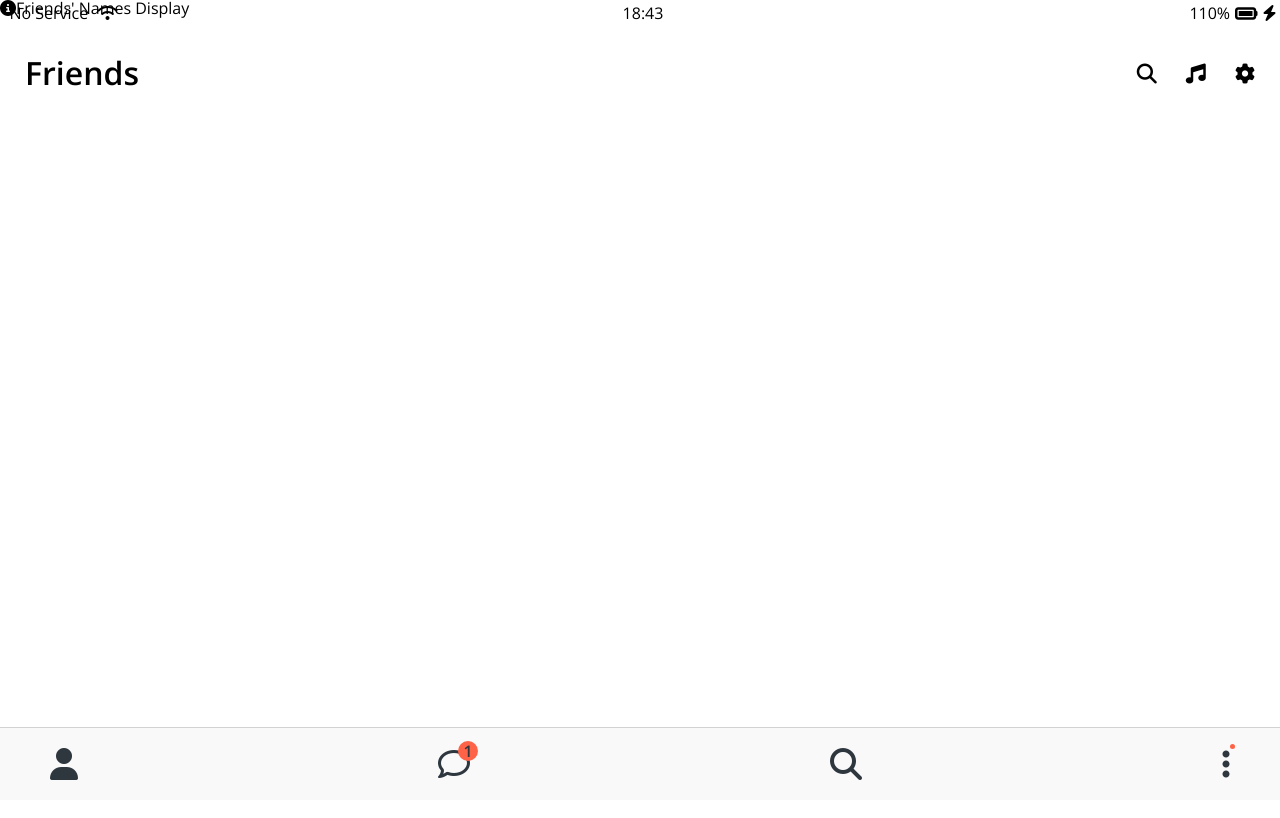
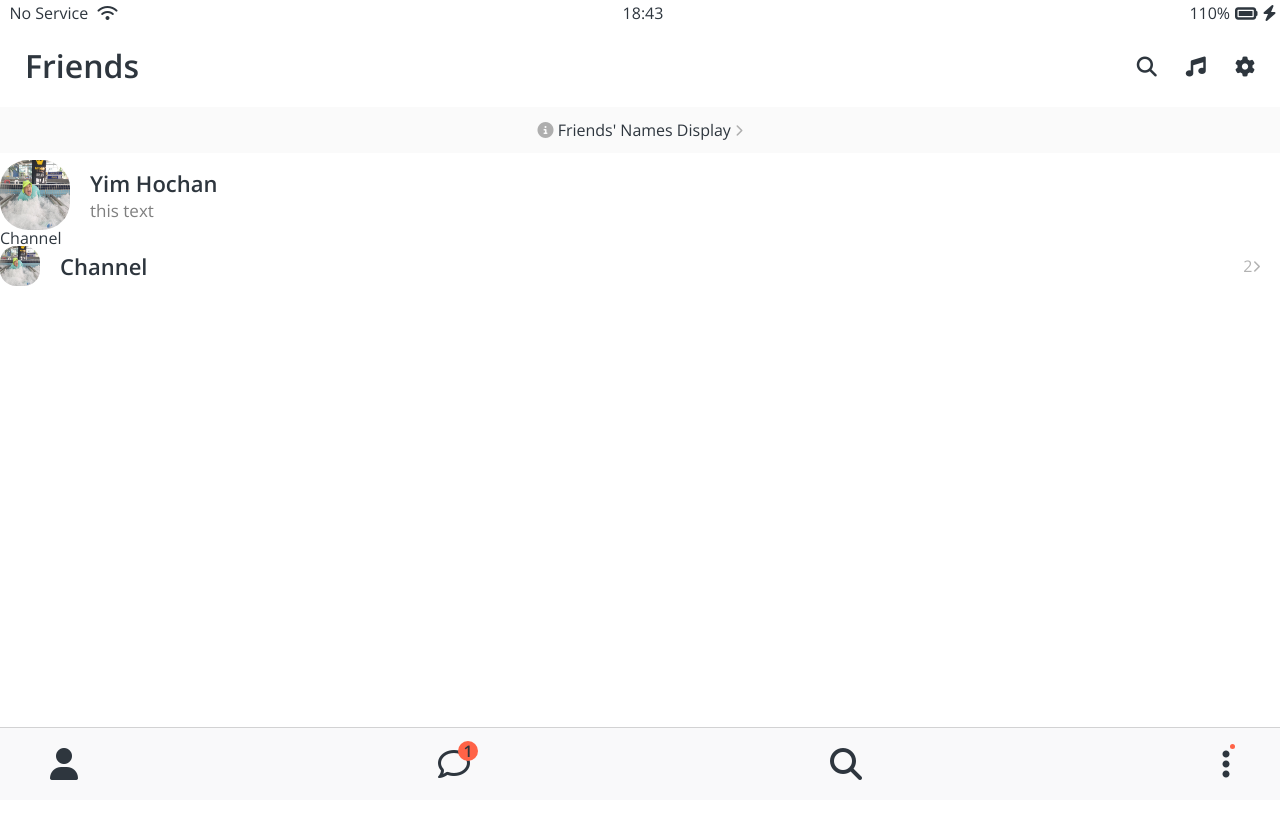
Before and after one commit to gooksu3/kokoa-clone-2020, a plain HTML site: page friends.html in a window 1280 px wide. Shown: the top 818 px of the page. Drawn offline with nearby package versions, Linux system fonts and the light colour scheme.

Commit message:
add some

```diff
--- a/css/component/screen-header.css
+++ b/css/component/screen-header.css
@@ -1,12 +1,13 @@
 .screen-header{
     position:fixed;
-    top:32px;
+    top:25px;
     width:100%;
     display:flex;
     padding:25px;
     box-sizing: border-box;
     justify-content: space-between;
     align-items: center;
+    background-color: white;
 }
 .screen-header__title{
     font-size:32px;
--- a/css/component/status-bar.css
+++ b/css/component/status-bar.css
@@ -5,6 +5,7 @@
     display:flex;
     justify-content: center;
     padding:5px 3px;
+    background-color: white;
 }
 .status-bar__column{
     width:33%;
--- /dev/null
+++ b/css/component/user-component.css
@@ -0,0 +1,24 @@
+.user-component{
+    display:flex;
+    margin-top:160px;
+}
+
+.user-component__column:first-child{
+    display:flex;
+    align-items: center;
+}
+.user-component__avatar{
+    height:70px;
+    width:70px;
+    border-radius: 40%;
+    margin-right:20px;
+}
+.user-component__title{
+    font-weight:600;
+    font-size: 22px;
+}
+.user-component__subtitle{
+    margin-top:8px;
+    font-size:17px;
+    color:rgba(0,0,0,0.5)
+}
--- a/css/screens/friends.css
+++ b/css/screens/friends.css
@@ -0,0 +1,35 @@
+#friends-display-link{
+    position:fixed;
+    top:107px;
+    text-align:center;
+    width:100%;
+    background-color: #fafafa;
+    padding:15px 0px;
+    font-size:16px
+}
+#friends-display-link i{
+    color:rgba(0,0,0,0.3);
+}
+.channel{
+    width:100%;
+}
+.channel__list{
+    display:flex;
+    justify-content: space-between;
+}
+.channel__list__column2{
+    display:flex;
+    align-items: center;
+    margin:0px 20px;
+}
+.channel__list__column2 span{
+    color:rgba(0,0,0,0.3);
+}
+.channel__list__column2 i{
+    color:rgba(0,0,0,0.3);
+}
+
+.channel img{
+    height: 40px;
+    width:40px;
+}
--- a/css/styles.css
+++ b/css/styles.css
@@ -5,13 +5,16 @@
 @import "component/status-bar.css";
 @import "component/nav-bar.css";
 @import "component/screen-header.css";
+@import "component/user-component.css";
 /* Screens */
 @import "screens/login-form.css";
+@import "screens/friends.css";
 
 
 body{
     font-family:"Open Sans", 'Arial Narrow', Arial, sans-serif;
     height:1000vh;
+    color:#2e363e;
 }
 .welcome-header{
     margin:90px 0px;
--- a/friends.html
+++ b/friends.html
@@ -55,7 +55,32 @@
             <span><i class="fa-solid fa-gear fa-lg"></i></span>
         </div>
     </header>
-    <a id="friends-display-link"><i class="fa-solid fa-circle-info"></i>Friends' Names Display</a>
+    <a id="friends-display-link"><i class="fa-solid fa-circle-info"></i>  Friends' Names Display <i class="fa-solid fa-chevron-right fa-xs"></i></a>
+    <div class="user-component">
+        <div class="user-component__column">
+            <img src="img/my-picture.jpg" class="user-component__avatar"/>
+            <div class="user-component__text">
+                <h4 class="user-component__title">Yim Hochan</h4>
+                <h6 class="user-component__subtitle">this text</h6>
+            </div>
+        </div>
+        <div class="user-coponent__column"></div>
+    </div>
+    <div class="channel">
+        <span>Channel</span>
+        <div class="channel__list">
+            <div class="user-component__column">
+                <img src="img/my-picture.jpg" class="user-component__avatar"/>
+                <div class="user-component__text">
+                    <h4 class="user-component__title">Channel</h4>
+                </div>
+            </div>
+            <div class="channel__list__column2">
+                <span>2<i class="fa-solid fa-chevron-right fa-xs"></i></span>
+
+            </div>
+        </div>
+    </div>
     <script src="https://kit.fontawesome.com/6a40271ddd.js" crossorigin="anonymous"></script>
 </body>
 </html>
```
